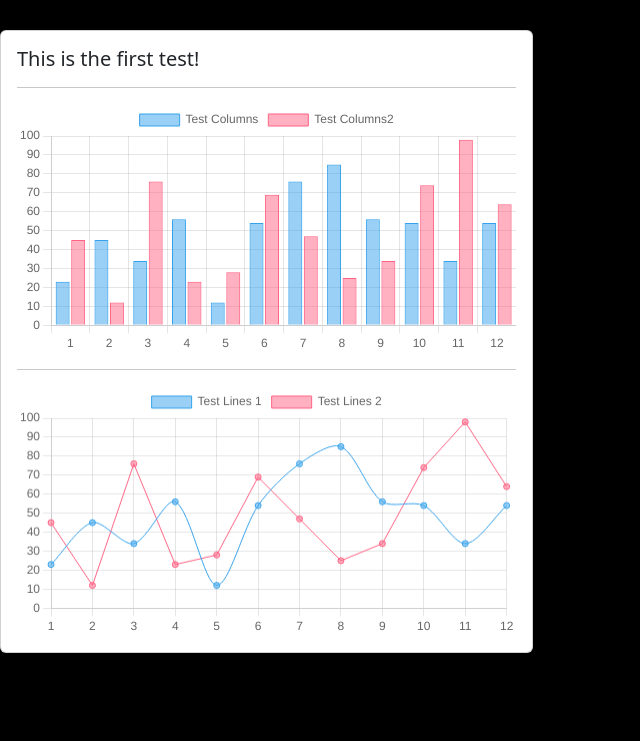
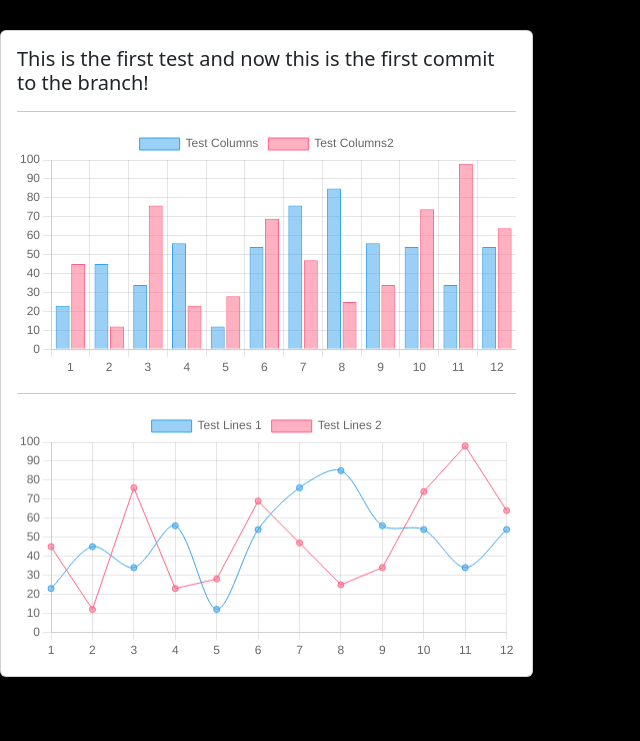
Before and after one commit to Matthaios-Tsintsinis/my-electron-app, an Electron app: page src/index.html in a window 800 px wide. Shown: the part 59-800 px from the top of the page, without its empty margins (0-640 px from the left). Drawn offline with nearby package versions, Linux system fonts and the light colour scheme.

Commit message:
commit for the branch

```diff
--- a/src/index.html
+++ b/src/index.html
@@ -14,7 +14,7 @@
     <div class="col-8 my-5">
       <div class="card">
           <div class="card-body">
-              <h5>This is the first test!</h5>
+              <h5>This is the first test and now this is the first commit to the branch!</h5>
               <hr>
               <canvas id="myChart"></canvas>
               <hr>
```
